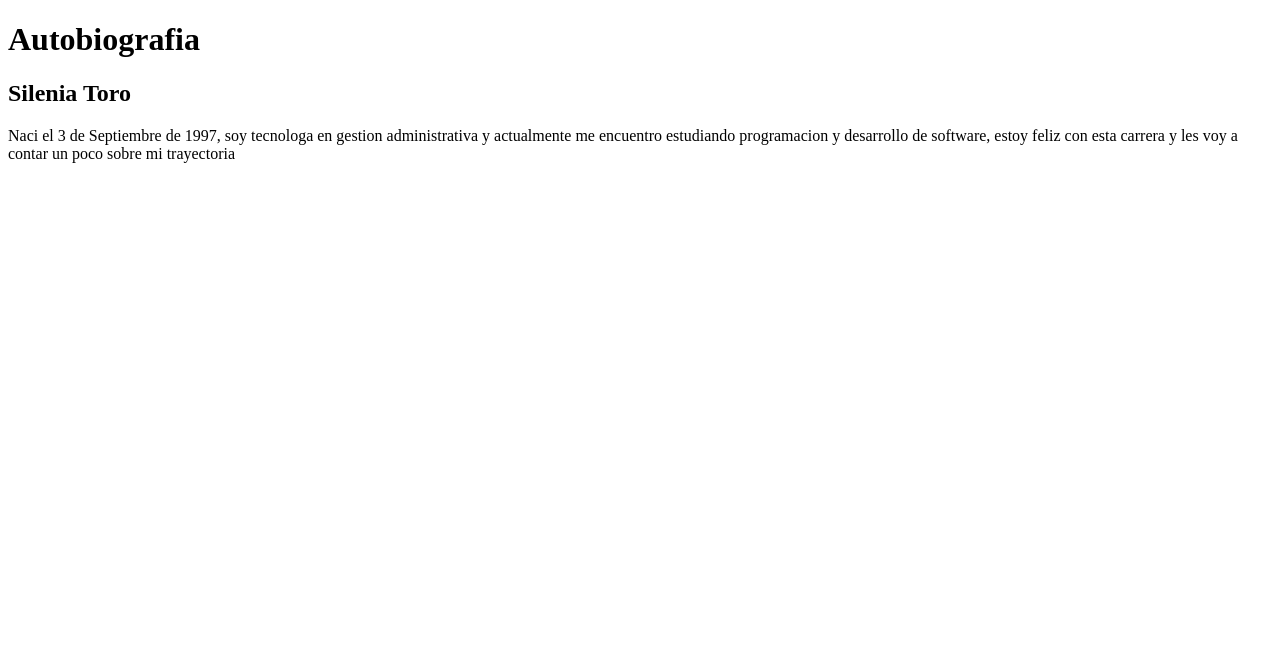
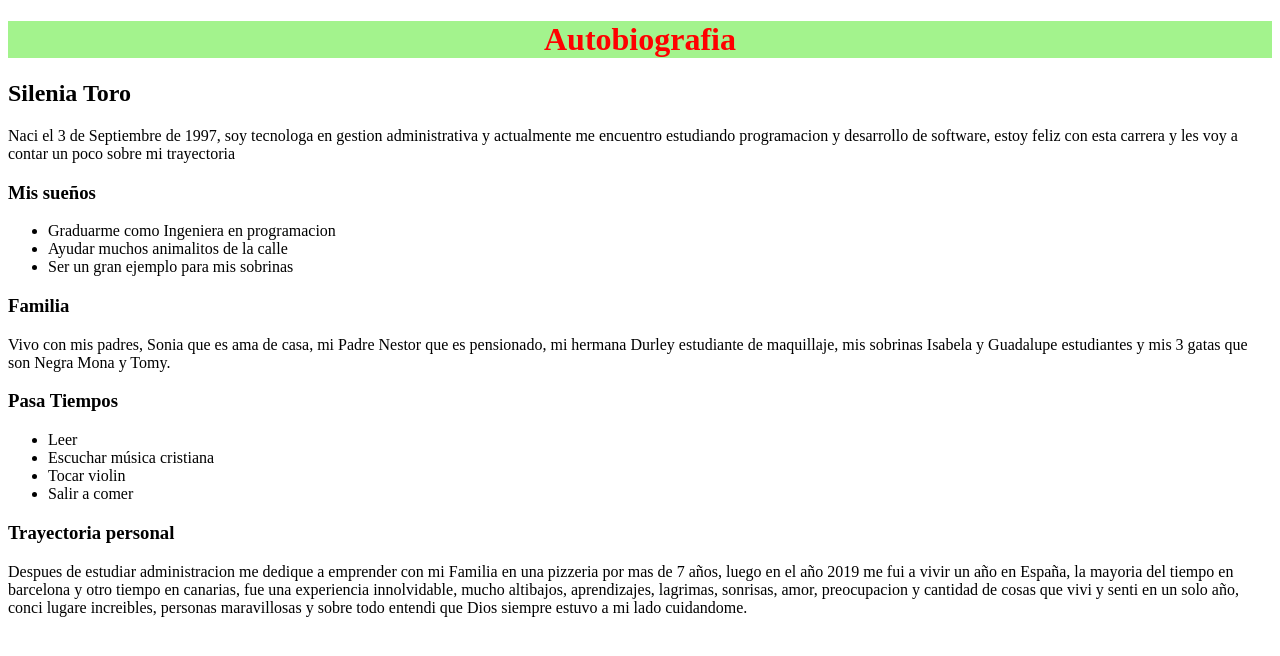
Before and after one commit to Silenia-0309/AutobiografiaSilenia, a plain HTML site: page index.html in a window 1280 px wide. Drawn offline with Linux system fonts and the light colour scheme.

Commit message:
novena version
cambiamos el color de fondo de un titulo

```diff
--- a/index.html
+++ b/index.html
@@ -6,9 +6,38 @@
     <title>Document</title>
 </head>
 <body>
-    <h1>Autobiografia</h1>
+    <h1 style="color:red; background-color:#a3f38d; text-align:center;">Autobiografia</style></h1>
     <h2>Silenia Toro</h2>
-    <p>Naci el 3 de Septiembre de 1997, soy tecnologa en gestion administrativa y actualmente me encuentro estudiando programacion
-        y desarrollo de software, estoy feliz con esta carrera y les voy a contar un poco sobre mi trayectoria</p>
+    <p>Naci el 3 de Septiembre de 1997, soy tecnologa en gestion administrativa y actualmente
+        me encuentro estudiando programacion
+        y desarrollo de software, estoy feliz con
+        esta carrera y les voy a contar un poco sobre mi trayectoria</p>
+    <h3>Mis sueños</h3>
+    <Ul>
+    <li>Graduarme como Ingeniera en programacion</li>
+    <li>Ayudar muchos animalitos de la calle</li>
+    <li>Ser un gran ejemplo para mis sobrinas</li>
+    </Ul>
+    <h3>Familia</h3>
+    <p>Vivo con mis padres, Sonia que es ama de casa, mi Padre Nestor que es pensionado, mi hermana Durley estudiante
+        de maquillaje, mis sobrinas Isabela y Guadalupe estudiantes y mis 3 gatas que son Negra Mona y Tomy.
+    </p>
+    <h3>Pasa Tiempos</h3>
+    <Ul>
+    <li>Leer</li>
+    <li>Escuchar música cristiana</li>
+    <li>Tocar violin</li>
+    <li>Salir a comer</li>
+    </Ul>
+    <h3>Trayectoria personal</h3>
+    <p>Despues de estudiar administracion me dedique a emprender con mi Familia
+        en una pizzeria por mas de 7 años, luego en el año 2019 me fui a vivir un año
+        en España, la mayoria del tiempo en barcelona y otro tiempo en canarias,
+        fue una experiencia innolvidable, mucho altibajos, aprendizajes, lagrimas, sonrisas,
+        amor, preocupacion y cantidad de cosas que vivi y senti en un solo año, conci lugare increibles,
+        personas maravillosas y sobre todo entendi que Dios siempre estuvo a mi lado cuidandome.
+    </p>
+    </Ul>
+
 </body>
 </html>
```
